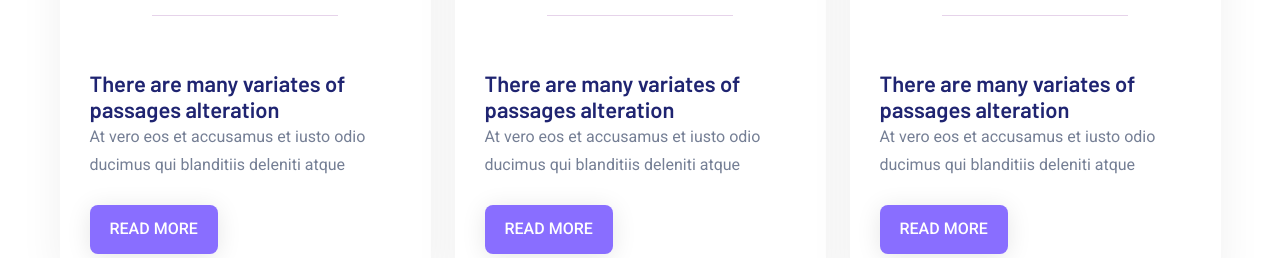
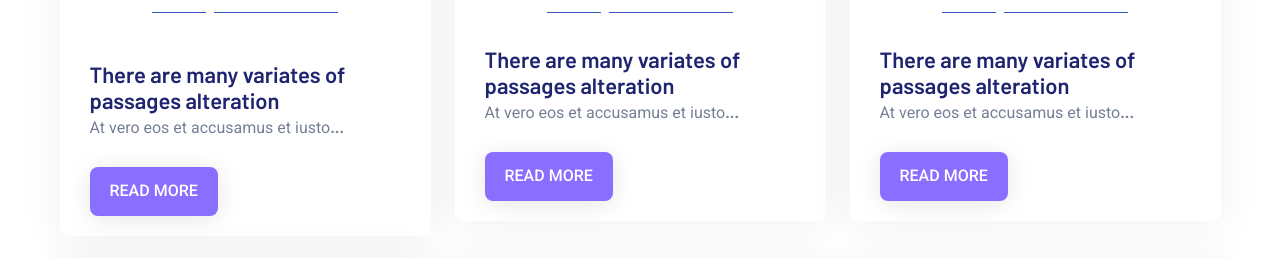
Before and after one commit to ccetacm/ccet-acm-website-2023, a PHP site: page /achievements.html in a window 1280 px wide. Shown: the part 1000-1258 px from the top of the page. Run offline with PHP 8.4, Linux system fonts and the light colour scheme; some libraries are stand-ins or nearby versions.

Commit message:
Read More Buttons Implemented

```diff
--- a/achievements.html
+++ b/achievements.html
@@ -10,8 +10,6 @@
     <meta name="viewport" content="width=device-width, initial-scale=1.0">
     <meta name="description" content="">
     <meta name="keywords" content="">
-
-
     <link rel="icon" type="image/x-icon" href="assets/img/logo/favicon.png">
 
     <link rel="stylesheet" href="assets/css/bootstrap.min.css">
@@ -21,7 +19,6 @@
     <link rel="stylesheet" href="assets/css/magnific-popup.min.css">
     <link rel="stylesheet" href="assets/css/owl.carousel.min.css">
     <link rel="stylesheet" href="assets/css/style.css">
-    <link rel="stylesheet" href="assets/css/swiper.css">
     <link rel="stylesheet" href="assets/css/my-style.css">
 
 </head>
@@ -35,15 +32,15 @@
         </div>
     </div>
 
+<!-- =================================HEADER START========================= -->
 
     <header class="header">
         <div class="main-navigation">
             <nav class="navbar navbar-expand-lg">
                 <div class="container">
                     <a class="navbar-brand" href="index.html">
-                        <img src="assets/img/logo/acm logo.svg" class="logo-display" alt="logo">
-                        <img src="assets/img/logo/acm logo colored.svg" class="logo-scrolled" alt="logo">
-
+                        <img src="assets/img/logo/ACM Logo Black.svg" class="logo-display" alt="logo">
+                        <img src="assets/img/logo/ACM Logo Blue.svg" class="logo-scrolled" alt="logo">
                     </a>
                     <div class="mobile-menu-right">
                         <a href="#" class="mobile-search-btn search-box-outer"><i class="far fa-search"></i></a>
@@ -59,7 +56,10 @@
 
                             </li>
                             <li class="nav-item"><a class="nav-link" href="about.html"> About </a></li>
-                            <li class="nav-item"><a class="nav-link" href="gallery.html">Gallery</a></li>
+                            <li class="nav-item dropdown">
+                                <a class="nav-link" href="gallery.html" data-bs-toggle="">Gallery</a>
+
+                            </li>
                             <li class="nav-item dropdown">
                                 <a class="nav-link dropdown-toggle" href="#" data-bs-toggle="dropdown">Events</a>
                                 <ul class="dropdown-menu fade-up">
@@ -72,26 +72,22 @@
                                 <a class="nav-link dropdown-toggle" href="#" data-bs-toggle="dropdown">Team</a>
                                 <ul class="dropdown-menu fade-up">
                                     <li><a class="dropdown-item" href="Office-bearers.html">Office bearers</a></li>
-                                    <li><a class="dropdown-item" href="Executive-members.html">Executive members</a>
-                                    </li>
+                                    <li><a class="dropdown-item" href="Executive-members.html">Executive members</a></li>
                                     <li><a class="dropdown-item" href="Web-Masters.html">Web Masters</a></li>
                                 </ul>
                             </li>
                             <li class="nav-item dropdown">
-                                <a class="nav-link" href="achievements.html">Acheivements</a>
+                                <a class="nav-link" href="achievements.html" >Acheivements</a>
 
                             </li>
                             <li class="nav-item"><a class="nav-link" href="resources.html"> Resources </a></li>
                             <li class="nav-item"><a class="nav-link" href="magazine.html"> magazine </a></li>
                             <li class="nav-item"><a class="nav-link" href="contact.html">Contact</a></li>
                         </ul>
-                        </ul>
                         <div class="header-nav-right">
-                            <div class="header-nav-search">
-                                <a href="#" class="search-box-outer"><i class="far fa-search"></i></a>
-                            </div>
+
                             <div class="header-btn">
-                                <a href="acm-w.html" class="theme-btn" style="width: 100px; height: 45px;">ACM-W</a>
+                                <a href="acm-w.html" class="theme-btn" style="width: 100px; height: 40px;">ACM-W</a>
                             </div>
                         </div>
                     </div>
@@ -99,7 +95,6 @@
             </nav>
         </div>
     </header>
-
 
     <div class="search-popup">
         <button class="close-search"><span class="far fa-times"></span></button>
@@ -117,7 +112,7 @@
             <div class="container">
                 <h2 class="breadcrumb-title">Achievements</h2>
                 <ul class="breadcrumb-menu">
-                    <li><a href="index.html"><i class="far fa-home"></i> Home</a></li>
+                    <li><a href="index-2.html"><i class="far fa-home"></i> Home</a></li>
                     <li class="active">Achievements</li>
                 </ul>
             </div>
@@ -137,14 +132,16 @@
                         <div class="blog-item-img">
                             <img src="assets\img\achievements\xerds.jpeg" alt="Thumb" class="ac-block-img">
                         </div>
-                        <hr>
+                        <div class="heading-divider test" id="divide-line"></div>
                         <div class="blog-item-info">
 
                             <h4 class="blog-title">
                                 <h4>There are many variates of passages alteration</h4>
                             </h4>
-                            <p>At vero eos et accusamus et iusto odio ducimus qui blanditiis deleniti atque </p>
-                            <button class="theme-btn">Read More</button>
+                            <p>At vero eos et accusamus et iusto<span id="dots1">...</span>
+							<span id="more1">odio ducimus qui blanditiis deleniti atque</span>
+                            </p>
+                            <button class="theme-btn" id="myBtn1" onClick="myFunction1()">Read More</button>
                         </div>
                     </div>
                 </div>
@@ -153,14 +150,15 @@
                         <div class="blog-item-img">
                             <img src="assets\img\achievements\feature.jpeg" alt="Thumb" class="ac-block-img">
                         </div>
-                        <hr>
+                        <div class="heading-divider test" id="divide-line"></div>
                         <div class="blog-item-info">
-
-                            <h4 class="blog-title">
-                                <h4>There are many variates of passages alteration</h4>
+                            <h4>
+                                There are many variates of passages alteration
                             </h4>
-                            <p>At vero eos et accusamus et iusto odio ducimus qui blanditiis deleniti atque </p>
-                            <a class="theme-btn" href="#">Read More</a>
+                            <p>At vero eos et accusamus et iusto<span id="dots2">...</span>
+                                <span id="more2">odio ducimus qui blanditiis deleniti atque</span>
+                                </p>
+                                <button class="theme-btn" id="myBtn2" onClick="myFunction2()">Read More</button>
                         </div>
                     </div>
                 </div>
@@ -169,14 +167,13 @@
                         <div class="blog-item-img">
                             <img src="assets/img/achievements/linux.jpeg" alt="Thumb" class="ac-block-img">
                         </div>
-                        <hr>
+                        <div class="heading-divider test" id="divide-line"></div>
                         <div class="blog-item-info">
-
-                            <h4 class="blog-title">
                                 <h4>There are many variates of passages alteration</h4>
-                            </h4>
-                            <p>At vero eos et accusamus et iusto odio ducimus qui blanditiis deleniti atque </p>
-                            <a class="theme-btn" href="#">Read More</a>
+                                <p>At vero eos et accusamus et iusto<span id="dots3">...</span>
+                                    <span id="more3">odio ducimus qui blanditiis deleniti atque</span>
+                                </p>
+                                <button class="theme-btn" id="myBtn3" onClick="myFunction3()">Read More</button>
                         </div>
                     </div>
                 </div>
@@ -185,14 +182,15 @@
                         <div class="blog-item-img">
                             <img src="assets/img/achievements/syscom.jpg" alt="Thumb" class="ac-block-img">
                         </div>
-                        <hr>
+                       <div class="heading-divider test" id="divide-line"></div>
                         <div class="blog-item-info">
 
-                            <h4 class="blog-title">
                                 <h4>There are many variates of passages alteration</h4>
-                            </h4>
-                            <p>At vero eos et accusamus et iusto odio ducimus qui blanditiis deleniti atque </p>
-                            <a class="theme-btn" href="#">Read More</a>
+
+                                <p>At vero eos et accusamus et iusto<span id="dots4">...</span>
+                                <span id="more4">odio ducimus qui blanditiis deleniti atque</span>
+                                </p>
+                                <button class="theme-btn" id="myBtn4" onClick="myFunction4()">Read More</button>
                         </div>
                     </div>
                 </div>
@@ -202,14 +200,15 @@
                             <img src="assets/img/achievements/certificate-sudhakar.jpg" alt="Thumb"
                                 class="ac-block-img">
                         </div>
-                        <hr>
+                        <div class="heading-divider test" id="divide-line"></div>
                         <div class="blog-item-info">
 
-                            <h4 class="blog-title">
                                 <h4>There are many variates of passages alteration</h4>
-                            </h4>
-                            <p>At vero eos et accusamus et iusto odio ducimus qui blanditiis deleniti atque </p>
-                            <a class="theme-btn" href="#">Read More</a>
+
+                                <p>At vero eos et accusamus et iusto<span id="dots5">...</span>
+                                    <span id="more5">odio ducimus qui blanditiis deleniti atque</span>
+                                    </p>
+                                    <button class="theme-btn" id="myBtn5" onClick="myFunction5()">Read More</button>
                         </div>
                     </div>
                 </div>
@@ -218,14 +217,14 @@
                         <div class="blog-item-img">
                             <img src="assets/img/achievements/acm-summer-sudhakar.jpg" alt="Thumb" class="ac-block-img">
                         </div>
-                        <hr>
+                        <div class="heading-divider test" id="divide-line"></div>
                         <div class="blog-item-info">
 
-                            <h4 class="blog-title">
                                 <h4>There are many variates of passages alteration</h4>
-                            </h4>
-                            <p>At vero eos et accusamus et iusto odio ducimus qui blanditiis deleniti atque </p>
-                            <a class="theme-btn" href="#">Read More</a>
+                                <p>At vero eos et accusamus et iusto<span id="dots6">...</span>
+                                    <span id="more6">odio ducimus qui blanditiis deleniti atque</span>
+                                    </p>
+                                    <button class="theme-btn" id="myBtn6" onClick="myFunction6()">Read More</button>
                         </div>
                     </div>
                 </div>
@@ -238,14 +237,14 @@
                             <img src="assets\img\achievements\IKDDNinja-muskaan-01.png" alt="Thumb"
                                 class="ac-block-img">
                         </div>
-                        <hr>
+                        <div class="heading-divider test" id="divide-line"></div>
                         <div class="blog-item-info">
 
-                            <h4 class="blog-title">
                                 <h4>There are many variates of passages alteration</h4>
-                            </h4>
-                            <p>At vero eos et accusamus et iusto odio ducimus qui blanditiis deleniti atque </p>
-                            <button class="theme-btn">Read More</button>
+                                <p>At vero eos et accusamus et iusto<span id="dots7">...</span>
+                                    <span id="more7">odio ducimus qui blanditiis deleniti atque</span>
+                                    </p>
+                                    <button class="theme-btn" id="myBtn7" onClick="myFunction7()">Read More</button>
                         </div>
                     </div>
                 </div>
@@ -255,14 +254,15 @@
                             <img src="assets\img\achievements\anshul-summerschool-01.png" alt="Thumb"
                                 class="ac-block-img">
                         </div>
-                        <hr>
+                       <div class="heading-divider test" id="divide-line"></div>
                         <div class="blog-item-info">
 
-                            <h4 class="blog-title">
                                 <h4>There are many variates of passages alteration</h4>
-                            </h4>
-                            <p>At vero eos et accusamus et iusto odio ducimus qui blanditiis deleniti atque </p>
-                            <a class="theme-btn" href="#">Read More</a>
+
+                                <p>At vero eos et accusamus et iusto<span id="dots8">...</span>
+                                    <span id="more8">odio ducimus qui blanditiis deleniti atque</span>
+                                    </p>
+                                    <button class="theme-btn" id="myBtn8" onClick="myFunction8()">Read More</button>
                         </div>
                     </div>
                 </div>
@@ -271,14 +271,14 @@
                         <div class="blog-item-img">
                             <img src="assets\img\achievements\Hybrid_cloud.jpeg" alt="Thumb" class="ac-block-img">
                         </div>
-                        <hr>
+                        <div class="heading-divider test" id="divide-line"></div>
                         <div class="blog-item-info">
 
-                            <h4 class="blog-title">
                                 <h4>There are many variates of passages alteration</h4>
-                            </h4>
-                            <p>At vero eos et accusamus et iusto odio ducimus qui blanditiis deleniti atque </p>
-                            <a class="theme-btn" href="#">Read More</a>
+                                <p>At vero eos et accusamus et iusto<span id="dots9">...</span>
+                                    <span id="more9">odio ducimus qui blanditiis deleniti atque</span>
+                                    </p>
+                                    <button class="theme-btn" id="myBtn9" onClick="myFunction9()">Read More</button>
                         </div>
                     </div>
                 </div>
@@ -305,8 +305,6 @@
         </div>
     </div>
     </div>
-
-    </main>
 
     <!-- ===================================FOOTER START================================= -->
 
--- a/assets/css/my-style.css
+++ b/assets/css/my-style.css
@@ -1071,25 +1071,6 @@ div.overlay-blue:hover {
   }
 }
 
-.ac-main-body {
-  margin: 100px 100px 200px 100px;
-  padding-left: 200px;
-}
-
-.ac-block {
-  width: 400px;
-  box-shadow: 0px 0px 7px rgb(202, 201, 201);
-  border-radius: 5px;
-  display: inline-grid;
-  margin: 50px 70px 100px 70px;
-  -webkit-transform: perspective(1px) translateZ(0);
-  transform: perspective(1px) translateZ(0);
-  -webkit-transition-duration: 0.3s;
-  transition-duration: 0.3s;
-  -webkit-transition-property: transform;
-  transition-property: transform;
-}
-
 .ac-block p {
   padding: 20px;
 }
@@ -1107,36 +1088,78 @@ div.overlay-blue:hover {
   transform: scale(1.05);
 }
 
-hr {
-  border: none;
-  background: rgb(156, 80, 172);
+#more1{
+  display: none;
+  font-weight: lighter;
+}
+#more2{
+  display: none;
+  font-weight: lighter;
+}
+#more3{
+  display: none;
+  font-weight: lighter;
+}
+#more4{
+  display: none;
+  font-weight: lighter;
+}
+#more5{
+  display: none;
+  font-weight: lighter;
+}
+#more6{
+  display: none;
+  font-weight: lighter;
+}
+#more7{
+  display: none;
+  font-weight: lighter;
+}
+#more8{
+  display: none;
+  font-weight: lighter;
+}
+#more9{
+  display: none;
+  font-weight: lighter;
+}
+
+#divide-line{
+ margin-left: 25%;
  width: 50%;
-  margin-left: 25%;
-}
-
-@media screen and (max-width: 320px) {
-  #ac-acm-logo {
+ height: 1.5px;
+ background:rgb(53, 85, 189);
+}
+
+@media screen and (max-width: 320px){
+    #ac-acm-logo{
       display: none;
     }
 }
 
-@media screen and (max-width: 992px) {
-  #ac-column {
+@media screen and (max-width: 992px){
+
+  #ac-column{
     width: 50%;
   }
-}
-
-@media screen and (max-width: 768px) {
-  #ac-column {
+
+}
+
+@media screen and (max-width: 768px){
+
+  #ac-column{
     width: 80%;
     margin-left: 10%;
   }
-}
-
-h4:hover {
+
+}
+
+h4:hover{
   color: rgb(149, 95, 235);
   cursor: default;
 }
+
 
 /* END ACHIEVEMENTS */
 
```
Also changed, not shown: assets/js/achievements.js (+146 -0 lines). Lines whose indentation alone changed are shown as unchanged.
